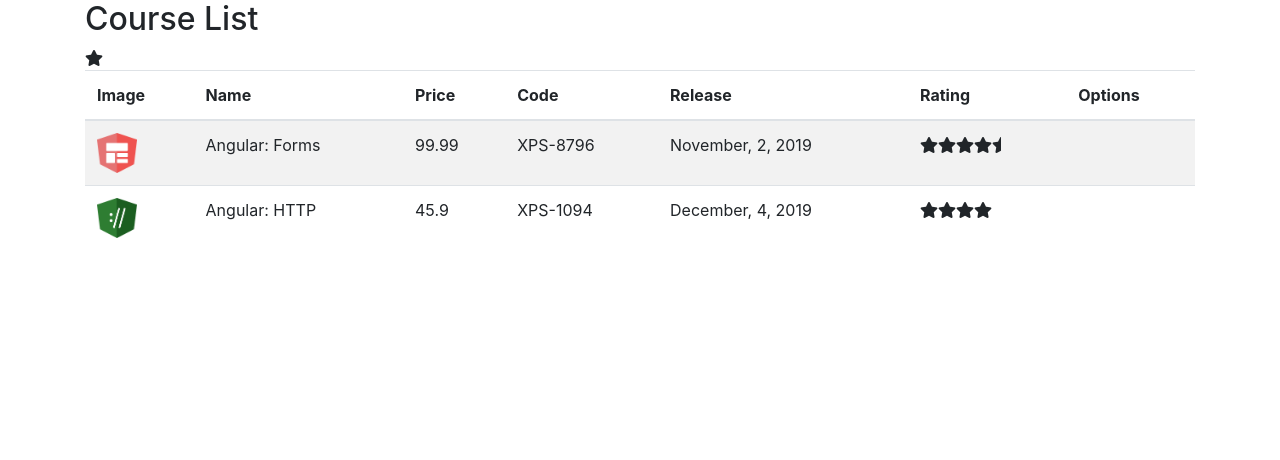
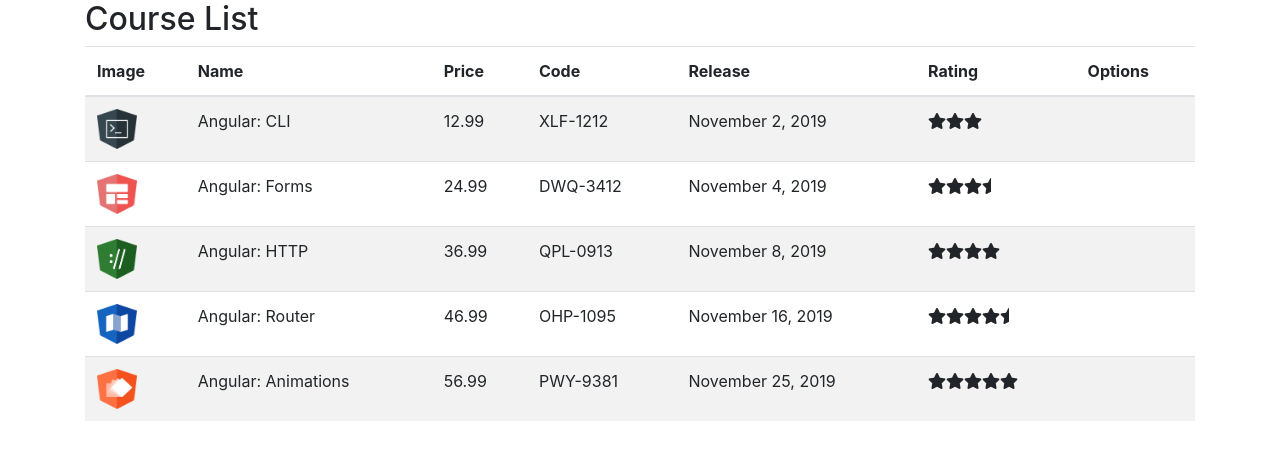
Before and after one commit to robertsantosti/introducao-ao-angular-8, an Angular app in the folder course-manager/: page / in a window 1280 px wide. Shown: the top 460 px of the page. Built offline with nearby package versions, Linux system fonts and the light colour scheme.

Commit message:
Trabalhando com injeção de dependências

```diff
--- a/course-manager/src/app/courses/course-list.component.html
+++ b/course-manager/src/app/courses/course-list.component.html
@@ -1,5 +1,4 @@
 <h2>Course List</h2>
-<span class="fas fa-star"></span>
 <table class="table table-striped">
   <thead>
     <tr>
--- a/course-manager/src/app/courses/course-list.component.ts
+++ b/course-manager/src/app/courses/course-list.component.ts
@@ -1,5 +1,6 @@
 import { Component, OnInit } from "@angular/core";
 import { Course } from "./course";
+import { CourseService } from './course.service';
 
 @Component({
   selector: "app-course-list",
@@ -8,28 +9,9 @@
 export class CourseListComponent implements OnInit {
   courses: Course[] = [];
 
-  ngOnInit(): void {
-    this.courses = [
-      {
-        id: 1,
-        name: "Angular: Forms",
-        imageUrl: "assets/images/forms.png",
-        price: 99.99,
-        code: "XPS-8796",
-        duration: 120,
-        rating: 4.5,
-        releaseDate: "November, 2, 2019"
-      },
-      {
-        id: 2,
-        name: "Angular: HTTP",
-        imageUrl: "assets/images/http.png",
-        price: 45.9,
-        code: "XPS-1094",
-        duration: 80,
-        rating: 4,
-        releaseDate: "December, 4, 2019"
-      }
-    ];
+  constructor(private courseService: CourseService) {
+    this.courses = this.courseService.retriveAll();
   }
+
+  ngOnInit(): void {}
 }
--- /dev/null
+++ b/course-manager/src/app/courses/course.service.ts
@@ -0,0 +1,70 @@
+import { Course } from "./course";
+import { Injectable } from '@angular/core';
+
+@Injectable({
+    providedIn: 'root',
+})
+
+export class CourseService {
+    retriveAll(): Course[] {
+        return COURSES;
+    }
+}
+
+var COURSES: Course[] = [
+    {
+        id: 1,
+        name: 'Angular: CLI',
+        releaseDate: 'November 2, 2019',
+        description: 'Neste curso, os alunos irão obter um grande conhecimento nos principais recursos do CLI.',
+        duration: 120,
+        code: 'XLF-1212',
+        rating: 3,
+        price: 12.99,
+        imageUrl: '/assets/images/cli.png',
+    },
+    {
+        id: 2,
+        name: 'Angular: Forms',
+        releaseDate: 'November 4, 2019',
+        description: 'Neste curso, os alunos irão obter um conhecimento aprofundado sobre os recursos disponíveis no módulo de Forms.',
+        duration: 80,
+        code: 'DWQ-3412',
+        rating: 3.5,
+        price: 24.99,
+        imageUrl: '/assets/images/forms.png',
+    },
+    {
+        id: 3,
+        name: 'Angular: HTTP',
+        releaseDate: 'November 8, 2019',
+        description: 'Neste curso, os alunos irão obter um conhecimento aprofundado sobre os recursos disponíveis no módulo de HTTP.',
+        duration: 80,
+        code: 'QPL-0913',
+        rating: 4.0,
+        price: 36.99,
+        imageUrl: '/assets/images/http.png',
+    },
+    {
+        id: 4,
+        name: 'Angular: Router',
+        releaseDate: 'November 16, 2019',
+        description: 'Neste curso, os alunos irão obter um conhecimento aprofundado sobre os recursos disponíveis no módulo de Router.',
+        duration: 80,
+        code: 'OHP-1095',
+        rating: 4.5,
+        price: 46.99,
+        imageUrl: '/assets/images/router.png',
+    },
+    {
+        id: 5,
+        name: 'Angular: Animations',
+        releaseDate: 'November 25, 2019',
+        description: 'Neste curso, os alunos irão obter um conhecimento aprofundado sobre os recursos disponíveis sobre Animation.',
+        duration: 80,
+        code: 'PWY-9381',
+        rating: 5,
+        price: 56.99,
+        imageUrl: '/assets/images/animations.png',
+    }
+];
--- a/course-manager/src/app/courses/course.ts
+++ b/course-manager/src/app/courses/course.ts
@@ -7,4 +7,5 @@
   duration: number;
   rating: number;
   releaseDate: string;
+  description: string;
 }
```
